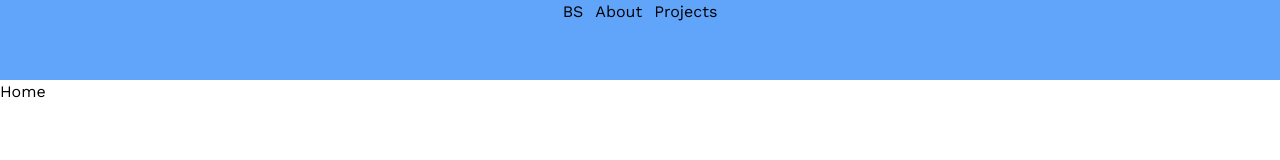
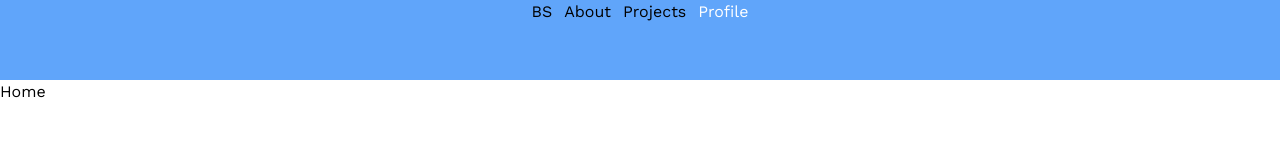
Before and after one commit to Bloom-Sayiorri/3js-portfolio, a React (Vite) app: page / in a window 1280 px wide. Shown: the top 160 px of the page. Built offline with nearby package versions, Linux system fonts and the light colour scheme.

Commit message:
navbar profile made

```diff
--- a/src/components/Navbar.jsx
+++ b/src/components/Navbar.jsx
@@ -11,6 +11,9 @@ function Navbar() {
       <NavLink>
         <p> Projects</p>
       </NavLink>
+      <NavLink className='text-white'>
+        <p> Profile</p>
+      </NavLink>
     </nav>
   )
 }
```
